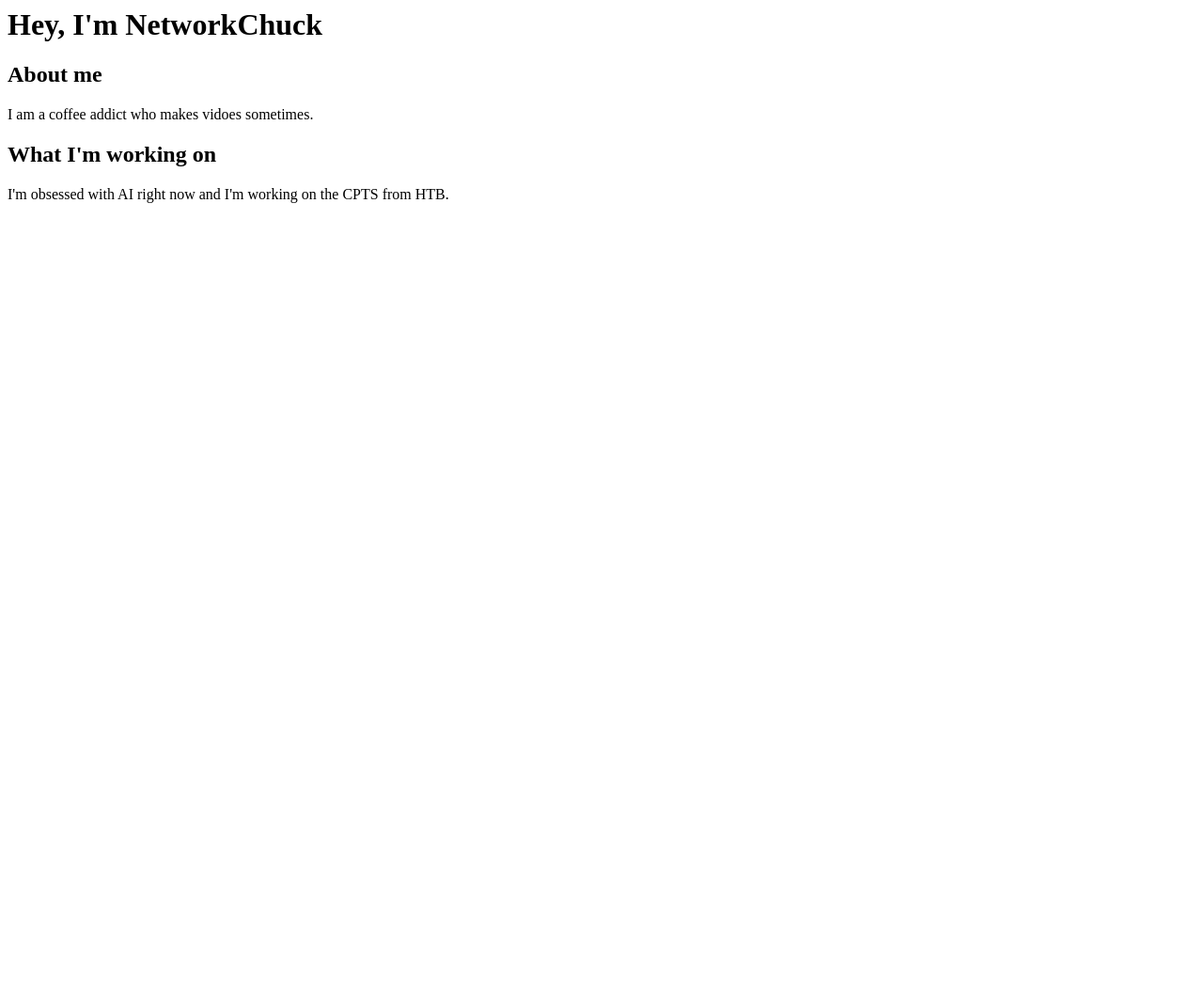
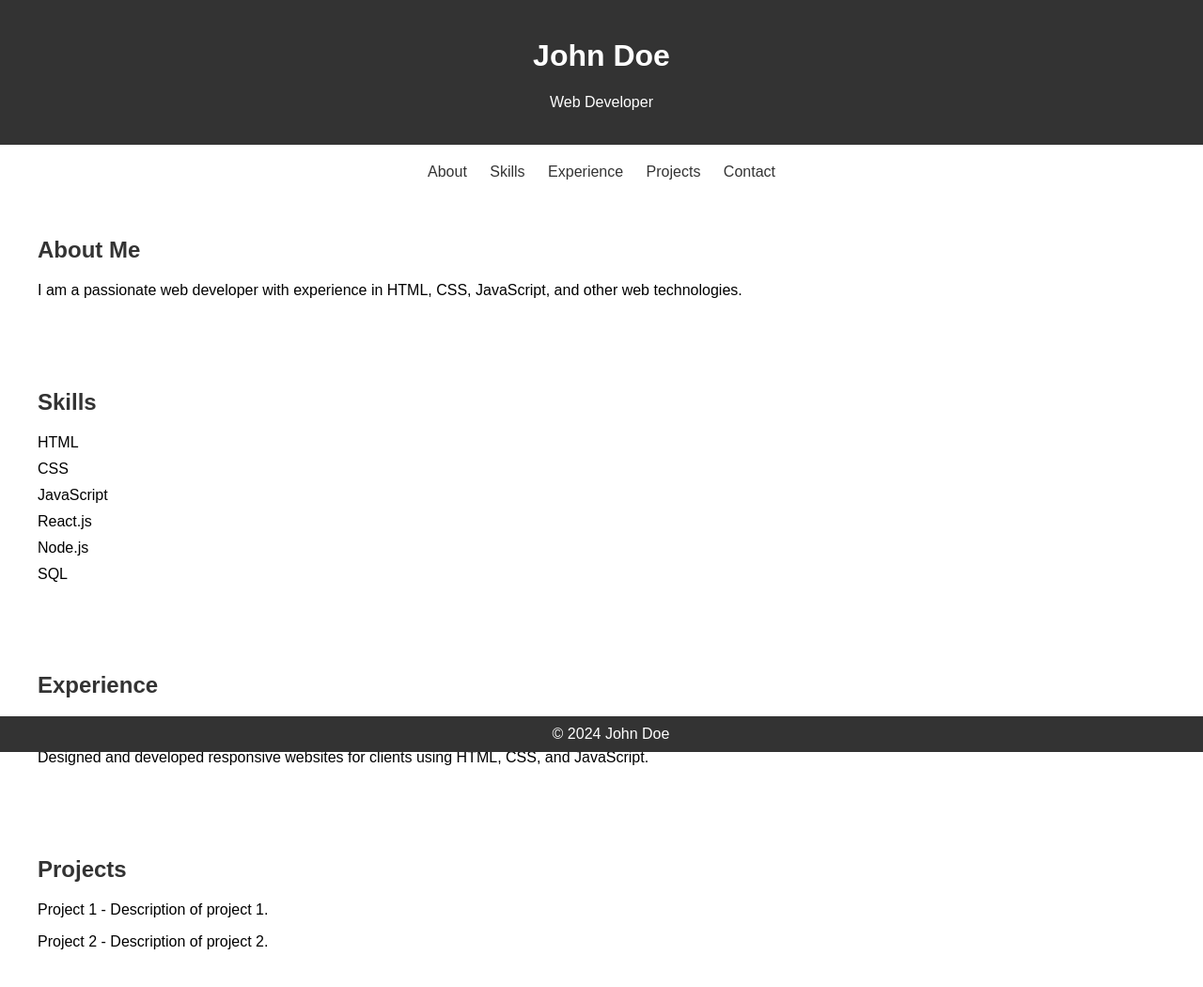
Before and after one commit to paterlock/mywebsite, a plain HTML site: page index.html in a window 1280 px wide. Shown: the top 1050 px of the page at 94% size. Before the commit the page ends 800 px from the top, so only its background shows below. Drawn offline with Linux system fonts and the light colour scheme.

Commit message:
Update index.html

```diff
--- a/index.html
+++ b/index.html
@@ -1,16 +1,102 @@
-
-<html>
-    <h1>
-        Hey, I'm NetworkChuck
-    </h1>
-    <body>
-        <h2>About me</h2>
-        <p>
-            I am a coffee addict who makes vidoes sometimes.
-        </p>
-        <h2>What I'm working on</h2>
-        <p>
-            I'm obsessed with AI right now and I'm working on the CPTS from HTB.
-        </p>
-    </body>
+<!DOCTYPE html>
+<html lang="en">
+<head>
+    <meta charset="UTF-8">
+    <meta name="viewport" content="width=device-width, initial-scale=1.0">
+    <title>My Personal Website</title>
+    <style>
+        body {
+            font-family: Arial, sans-serif;
+            margin: 0;
+            padding: 0;
+        }
+        header {
+            background-color: #333;
+            color: #fff;
+            text-align: center;
+            padding: 20px;
+        }
+        nav {
+            text-align: center;
+            margin-top: 20px;
+        }
+        nav a {
+            color: #333;
+            text-decoration: none;
+            margin: 0 10px;
+        }
+        nav a:hover {
+            color: #777;
+        }
+        section {
+            padding: 20px;
+            margin: 20px;
+        }
+        h2 {
+            color: #333;
+        }
+        ul {
+            list-style-type: none;
+            padding: 0;
+        }
+        li {
+            margin-bottom: 10px;
+        }
+        footer {
+            background-color: #333;
+            color: #fff;
+            text-align: center;
+            padding: 10px;
+            position: fixed;
+            bottom: 0;
+            width: 100%;
+        }
+    </style>
+</head>
+<body>
+    <header>
+        <h1>John Doe</h1>
+        <p>Web Developer</p>
+    </header>
+    <nav>
+        <a href="#about">About</a>
+        <a href="#skills">Skills</a>
+        <a href="#experience">Experience</a>
+        <a href="#projects">Projects</a>
+        <a href="#contact">Contact</a>
+    </nav>
+    <section id="about">
+        <h2>About Me</h2>
+        <p>I am a passionate web developer with experience in HTML, CSS, JavaScript, and other web technologies.</p>
+    </section>
+    <section id="skills">
+        <h2>Skills</h2>
+        <ul>
+            <li>HTML</li>
+            <li>CSS</li>
+            <li>JavaScript</li>
+            <li>React.js</li>
+            <li>Node.js</li>
+            <li>SQL</li>
+        </ul>
+    </section>
+    <section id="experience">
+        <h2>Experience</h2>
+        <p>Web Developer - ABC Company (2018-2022)</p>
+        <p>Designed and developed responsive websites for clients using HTML, CSS, and JavaScript.</p>
+    </section>
+    <section id="projects">
+        <h2>Projects</h2>
+        <p>Project 1 - Description of project 1.</p>
+        <p>Project 2 - Description of project 2.</p>
+    </section>
+    <section id="contact">
+        <h2>Contact</h2>
+        <p>Email: john@example.com</p>
+        <p>Phone: 123-456-7890</p>
+    </section>
+    <footer>
+        &copy; 2024 John Doe
+    </footer>
+</body>
 </html>
```
